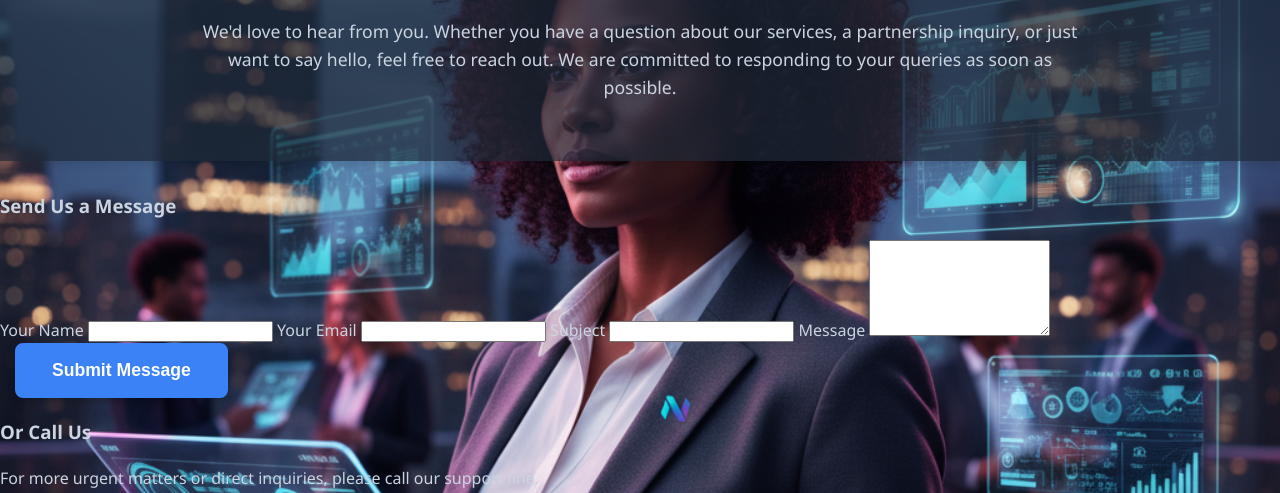
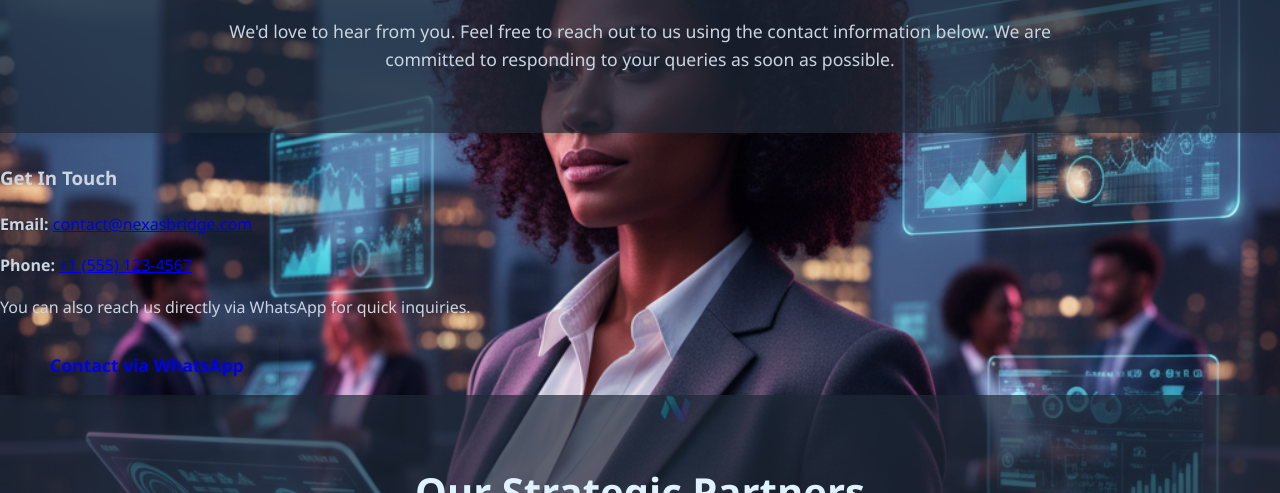
Before and after one commit to Ogheneruona2/nexasbridge.github.io, a plain HTML site: page contact.html in a window 1280 px wide. Shown: the part 307-800 px from the top of the page. Drawn offline with Linux system fonts and the light colour scheme.

Commit message:
Update contact.html

```diff
--- a/contact.html
+++ b/contact.html
@@ -27,32 +27,16 @@
     <main class="home-main">
         <section class="mission-vision">
             <h2>Contact Us</h2>
-            <p>We'd love to hear from you. Whether you have a question about our services, a partnership inquiry, or just want to say hello, feel free to reach out. We are committed to responding to your queries as soon as possible.</p>
+            <p>We'd love to hear from you. Feel free to reach out to us using the contact information below. We are committed to responding to your queries as soon as possible.</p>
         </section>
 
         <section class="contact-section">
-            <div class="contact-form-container">
-                <h3>Send Us a Message</h3>
-                <form action="#" method="post" class="contact-form">
-                    <label for="name">Your Name</label>
-                    <input type="text" id="name" name="name" required>
-
-                    <label for="email">Your Email</label>
-                    <input type="email" id="email" name="email" required>
-
-                    <label for="subject">Subject</label>
-                    <input type="text" id="subject" name="subject" required>
-
-                    <label for="message">Message</label>
-                    <textarea id="message" name="message" rows="6" required></textarea>
-
-                    <button type="submit" class="button primary-button">Submit Message</button>
-                </form>
-            </div>
             <div class="contact-info-container">
-                <h3>Or Call Us</h3>
-                <p>For more urgent matters or direct inquiries, please call our support line.</p>
-                <p><strong>Phone:</strong> +1 (555) 123-4567</p>
+                <h3>Get In Touch</h3>
+                <p><strong>Email:</strong> <a href="mailto:contact@nexasbridge.com">contact@nexasbridge.com</a></p>
+                <p><strong>Phone:</strong> <a href="tel:+15551234567">+1 (555) 123-4567</a></p>
+                <p>You can also reach us directly via WhatsApp for quick inquiries.</p>
+                <a href="https://wa.me/15551234567" class="button whatsapp-button">Contact via WhatsApp</a>
             </div>
         </section>
 
```
